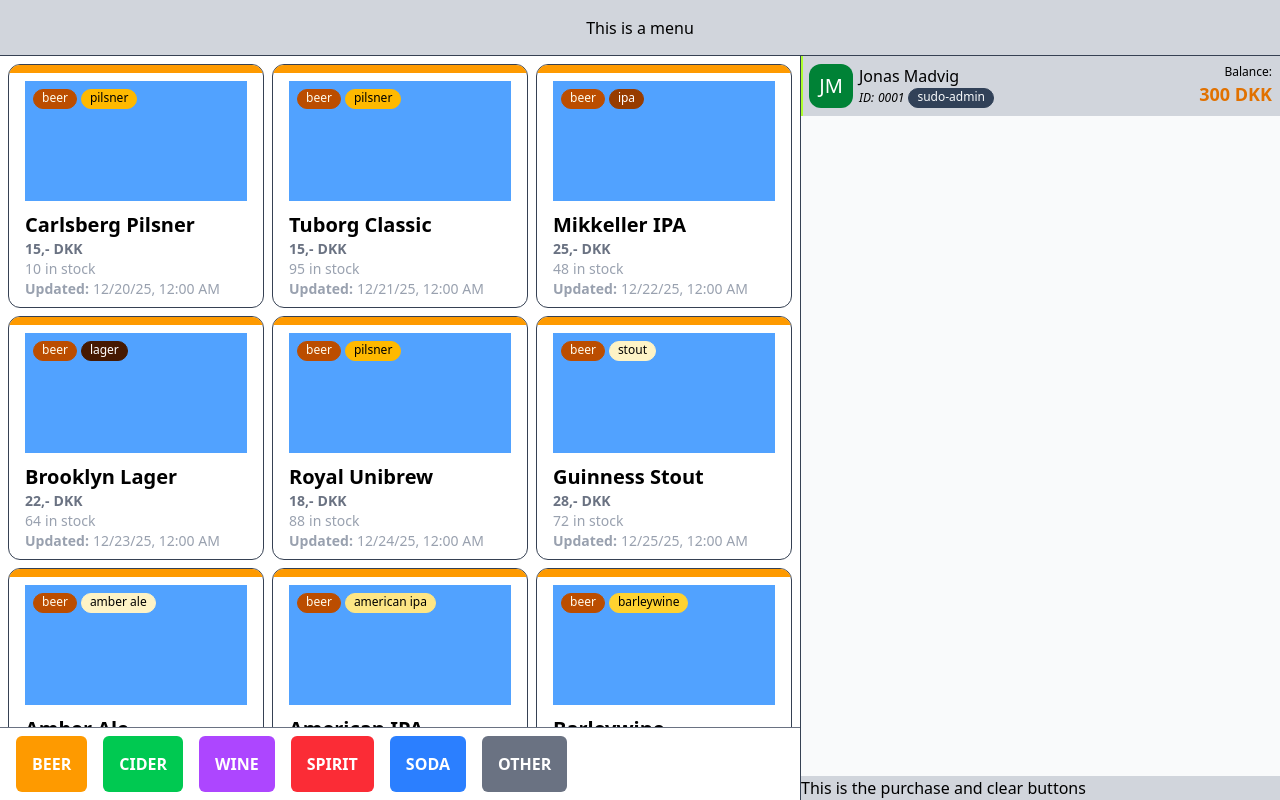
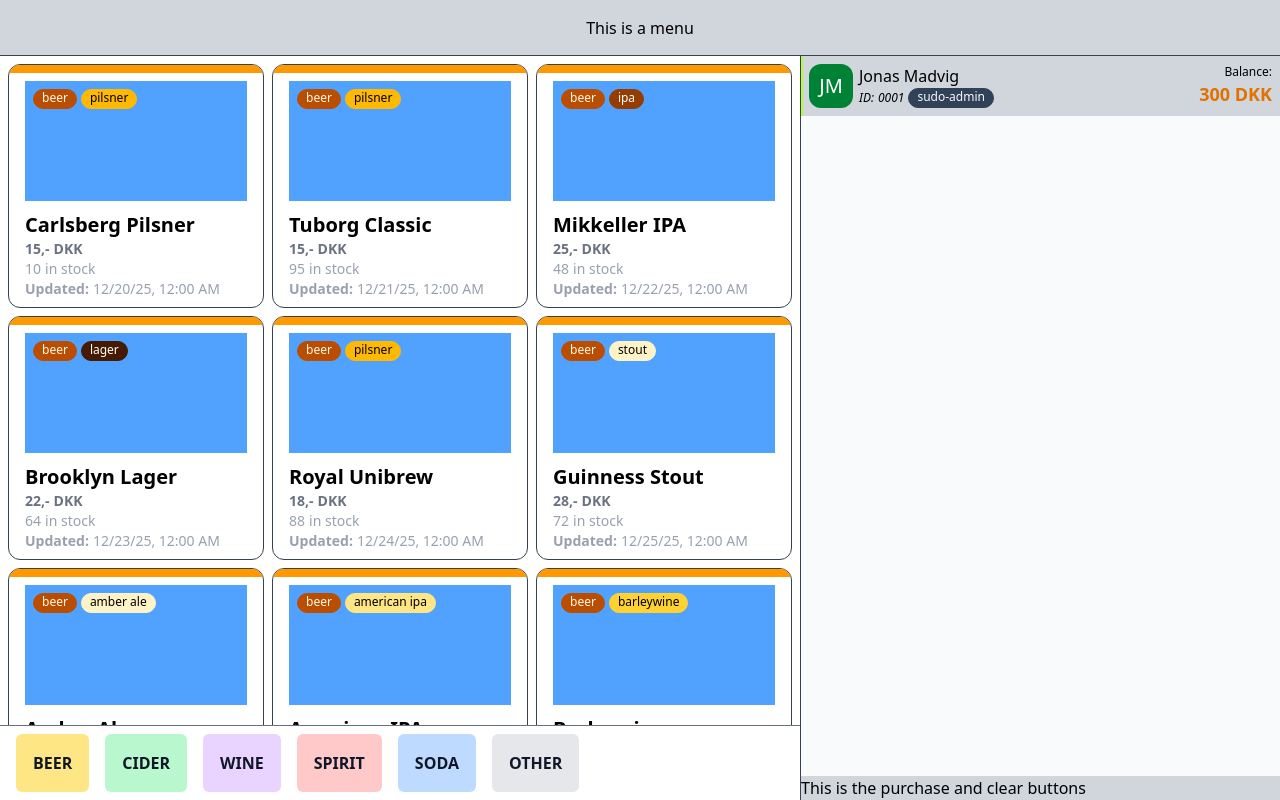
Before and after one commit to JBMadvig/hundebassinet, an Angular app in the folder client/: page /pos in a window 1280 px wide. Built offline with nearby package versions, Linux system fonts and the light colour scheme.

Commit message:
feat(filterBar): Added filter functionality
Now the buttons react and pass the filered value of the primary
category passed to the buttons

```diff
--- a/client/src/app/pages/pos/components/filter-bar/filter-bar-button/filter-bar-button.component.html
+++ b/client/src/app/pages/pos/components/filter-bar/filter-bar-button/filter-bar-button.component.html
@@ -1,6 +1,9 @@
 <button
-  class="rounded-md px-4 py-4 font-semibold text-white cursor-pointer"
-  [ngClass]="categoryBackground()"
+  class="rounded-md px-4 py-4 font-semibold text-gray-900 cursor-pointer"
+  [ngClass]="[categoryBackground(),
+    currentFilter() === itemCategory() ? 'border-2 border-black' : 'border border-transparent'
+  ]"
+  (click)="onClick()"
 >
-  <p>{{ item().toLocaleUpperCase() }}</p>
+  <p>{{ itemCategory().toLocaleUpperCase() }}</p>
 </button>
--- a/client/src/app/pages/pos/components/filter-bar/filter-bar-button/filter-bar-button.component.ts
+++ b/client/src/app/pages/pos/components/filter-bar/filter-bar-button/filter-bar-button.component.ts
@@ -1,7 +1,7 @@
 import { CommonModule } from '@angular/common';
-import { Component, computed, input } from '@angular/core';
+import { Component, computed, input, output } from '@angular/core';
 
-import { Item } from '../../../../../shared/types/items.types';
+import { PrimaryItemCategoriesType } from '../../../../../shared/types/items.types';
 
 @Component({
     selector: 'app-filter-bar-button',
@@ -13,24 +13,51 @@
 })
 export class FilterBarButtonComponent {
 
-    public item = input.required<Item['primaryItemCategory']>();
+    public itemCategory = input.required<PrimaryItemCategoriesType | 'all'>();
+    public currentFilter = input.required<PrimaryItemCategoriesType | 'all'>();
+
+    public filterChange = output<PrimaryItemCategoriesType | 'all'>();
 
     public categoryBackground = computed(() => {
-        switch (this.item()) {
+        switch (this.itemCategory()) {
             case 'beer':
-                return 'bg-amber-500';
+                if(this.currentFilter() === 'beer') {
+                    return 'bg-amber-500';
+                }
+                return 'bg-amber-200';
             case 'cider':
-                return 'bg-green-500';
+                if(this.currentFilter() === 'cider') {
+                    return 'bg-green-500';
+                }
+                return 'bg-green-200';
             case 'wine':
-                return 'bg-purple-500';
+                if(this.currentFilter() === 'wine') {
+                    return 'bg-purple-500';
+                }
+                return 'bg-purple-200';
             case 'spirit':
-                return 'bg-red-500';
+                if(this.currentFilter() === 'spirit') {
+                    return 'bg-red-500';
+                }
+                return 'bg-red-200';
             case 'soda':
-                return 'bg-blue-500';
+                if(this.currentFilter() === 'soda') {
+                    return 'bg-blue-500';
+                }
+                return 'bg-blue-200';
             case 'other':
-                return 'bg-gray-500';
+                if(this.currentFilter() === 'other') {
+                    return 'bg-gray-500';
+                }
+                return 'bg-gray-200';
+            case 'all':
+                return 'bg-yellow-200';
             default:
-                return 'bg-gray-500';
+                return 'bg-stone-500';
         }
     });
+
+    public onClick() {
+        this.filterChange.emit(this.itemCategory());
+    }
 }
--- a/client/src/app/pages/pos/components/filter-bar/filter-bar.component.html
+++ b/client/src/app/pages/pos/components/filter-bar/filter-bar.component.html
@@ -1,5 +1,16 @@
-<section class="w-full border-t border-gray-500 px-4 py-2 overflow-x-auto flex flex-row gap-4">
+<section class="flex w-full flex-row gap-4 overflow-x-auto border-t border-gray-500 px-4 py-2">
   @for (category of currentStockFilter(); track category) {
-    <app-filter-bar-button [item]="category"></app-filter-bar-button>
+    <app-filter-bar-button
+      [currentFilter]="currentFilter()"
+      [itemCategory]="category"
+      (filterChange)="onFilterChange($event)"
+    ></app-filter-bar-button>
+  }
+  @if (currentFilter() !== 'all') {
+    <app-filter-bar-button
+      [currentFilter]="currentFilter()"
+      (filterChange)="onFilterChange($event)"
+      itemCategory="all"
+    />
   }
 </section>
--- a/client/src/app/pages/pos/components/filter-bar/filter-bar.component.ts
+++ b/client/src/app/pages/pos/components/filter-bar/filter-bar.component.ts
@@ -1,7 +1,7 @@
 import { CommonModule } from '@angular/common';
-import { Component, computed } from '@angular/core';
+import { Component, computed, output, signal } from '@angular/core';
 
-import { Item } from '../../../../shared/types/items.types';
+import { Item, PrimaryItemCategoriesType } from '../../../../shared/types/items.types';
 import { testItems } from '../../testdata';
 import { FilterBarButtonComponent } from './filter-bar-button/filter-bar-button.component';
 
@@ -18,9 +18,18 @@
 
     private items: Item[] = testItems;
 
+    public currentFilter = signal<PrimaryItemCategoriesType | 'all'>('all');
+
+    public currentFilterOutput = output<PrimaryItemCategoriesType | 'all'>();
+
     public currentStockFilter = computed(() => {
         const inStockItems = this.items.filter(item => item.currentStock > 0);
         const categories = inStockItems.map(item => item.primaryItemCategory);
         return [ ...new Set(categories) ];
     });
+
+    public onFilterChange(newFilter: PrimaryItemCategoriesType | 'all') {
+        this.currentFilter.set(newFilter);
+        this.currentFilterOutput.emit(newFilter);
+    }
 }
```
